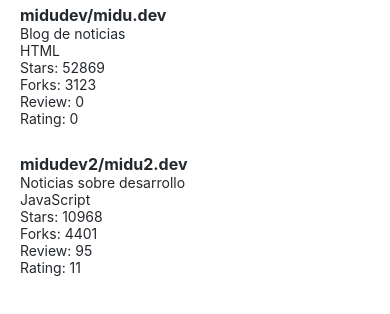
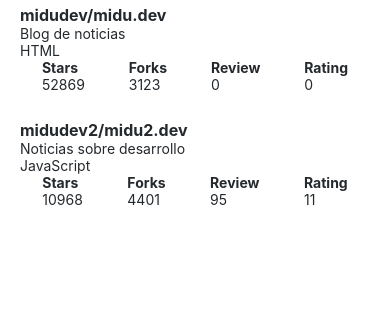
Before and after one commit to pedro-donoso/curso-react-native, a React Native app: screen / in a window 390 px wide. Shown: the top 314 px of the page. Built offline with nearby package versions, Linux system fonts and the light colour scheme.

Commit message:
agrego flex

```diff
--- a/src/components/RepositoryItem.jsx
+++ b/src/components/RepositoryItem.jsx
@@ -1,16 +1,36 @@
 import React from 'react';
 import {View, StyleSheet} from 'react-native'
 import StyledText from './StyledText';
+
+const RepositoryStats = props => {
+  return (
+   <View style={{ flexDirection: "row", justifyContent: "space-around" }}>
+    <View>
+     <StyledText fontWeight='bold'>Stars</StyledText>
+     <StyledText>{props.stargazersCount}</StyledText>
+    </View>
+    <View>
+     <StyledText fontWeight='bold'>Forks</StyledText>
+     <StyledText>{props.forksCount}</StyledText>
+    </View>
+    <View>
+     <StyledText fontWeight='bold'>Review</StyledText>
+     <StyledText>{props.reviewCount}</StyledText>
+    </View>
+    <View>
+     <StyledText fontWeight='bold'>Rating</StyledText>
+     <StyledText>{props.ratingAverage}</StyledText>
+    </View>
+   </View>
+  );
+}
 
 const RepositoryItem = (props) => (
 <View key={props.id} style={styles.container}>
   <StyledText fontSize='subheading' fontWeight='bold'>{props.fullName}</StyledText>
   <StyledText bold>{props.description}</StyledText>
   <StyledText blue>{props.language}</StyledText>
-  <StyledText small>Stars: {props.stargazersCount}</StyledText>
-  <StyledText small>Forks: {props.forksCount}</StyledText>
-  <StyledText small>Review: {props.reviewCount}</StyledText>
-  <StyledText small>Rating: {props.ratingAverage}</StyledText>
+  <RepositoryStats {...props} />
 </View>
 )
 
```
